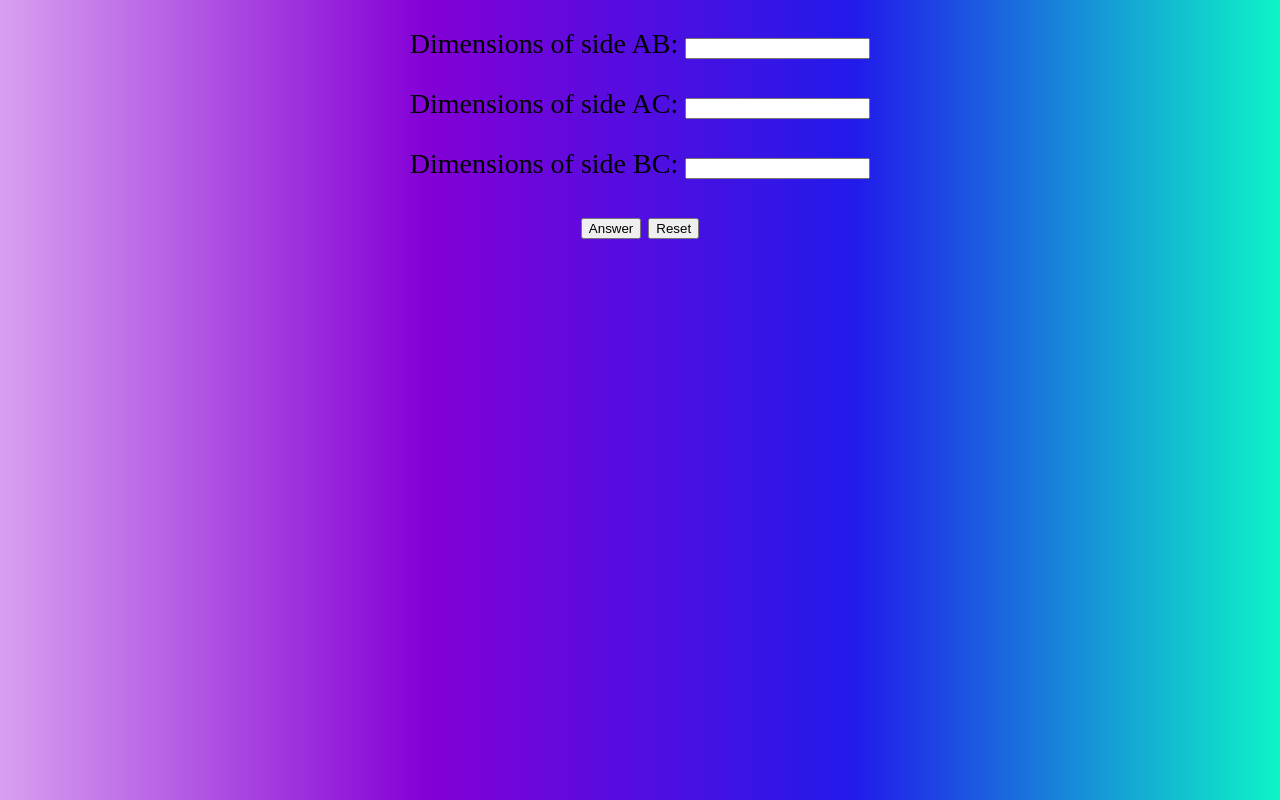
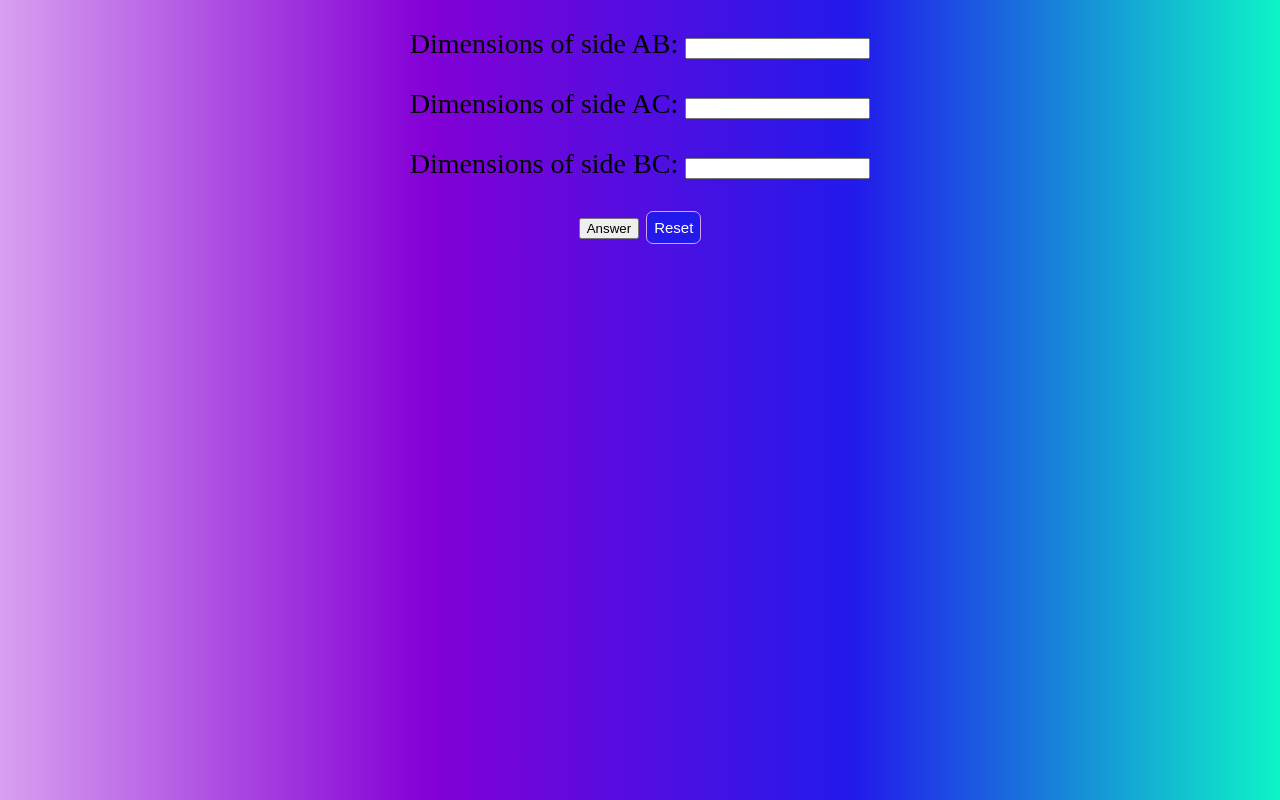
Before and after one commit to levertco/Triangle-tracker, a plain HTML site: page index.html in a window 1280 px wide. Drawn offline with Linux system fonts and the light colour scheme.

Commit message:
reset button style added

```diff
--- a/css/styles.css
+++ b/css/styles.css
@@ -5,3 +5,12 @@ body {
   font-family: Text sans-serif;
   font-size: 28px;
 }
+.button {
+  text-align: center;
+  font-size: 15px;
+  padding: 7px;
+  border-radius: 7px;
+  background: #221aeb;
+  border: 1px solid #d8a0ef;
+  color: white;
+}
```
